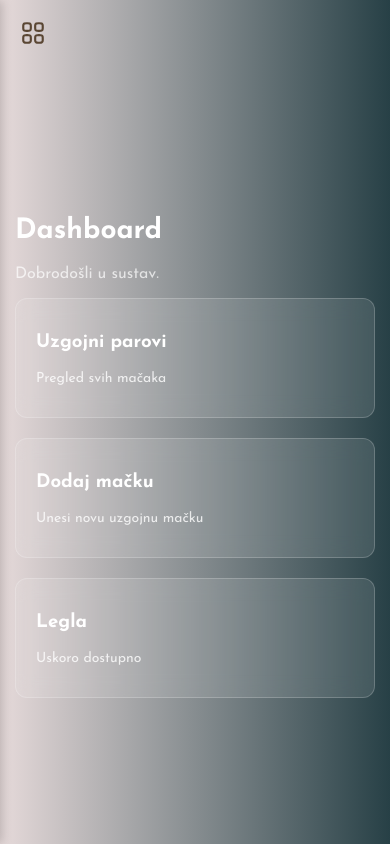
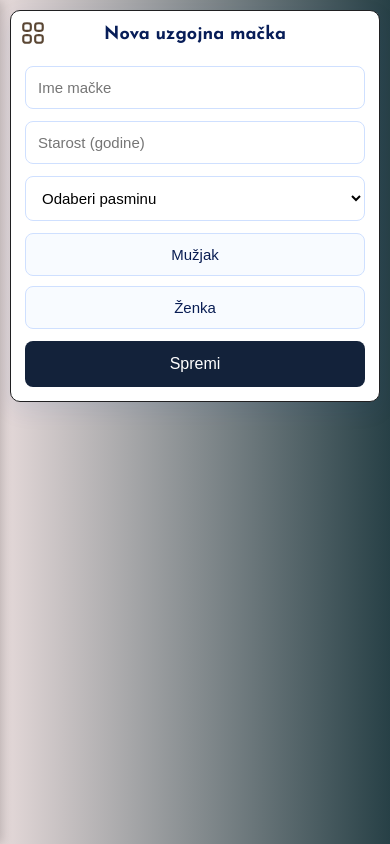
Before and after one commit to robertmarkovic710/catterymanager, a React (Vite) app: page /addCat in a window 390 px wide. Before the commit this address led to /home. Built offline with nearby package versions, Linux system fonts and the light colour scheme; sample sign-in values are in the browser's storage.

Commit message:
home route updated

```diff
--- a/src/components/forms/newCatForm/NewCatForm.css
+++ b/src/components/forms/newCatForm/NewCatForm.css
@@ -97,3 +97,60 @@
 .submit-btn:hover {
   background: #0e3192;
 }
+
+@media (max-width: 768px) {
+  .form-page {
+    padding: 10px;
+    align-items: flex-start;
+  }
+
+  .form-card {
+    max-width: 100%;
+    padding: 18px;
+    border-radius: 10px;
+  }
+
+  .form-card h2 {
+    font-size: 20px;
+  }
+
+  .form-card input,
+  .form-card select {
+    padding: 14px;
+    font-size: 16px;
+  }
+
+  .gender-toggle button {
+    padding: 12px;
+    font-size: 15px;
+  }
+
+  .submit-btn {
+    padding: 14px;
+    font-size: 16px;
+  }
+}
+
+@media (max-width: 480px) {
+  .form-card {
+    padding: 14px;
+  }
+
+  .form-card h2 {
+    font-size: 18px;
+  }
+
+  .form-card input,
+  .form-card select {
+    padding: 12px;
+    font-size: 15px;
+  }
+
+  .gender-toggle {
+    flex-direction: column;
+  }
+
+  .gender-toggle button {
+    width: 100%;
+  }
+}
--- a/src/components/forms/newLitterForm/NewLitterForm.css
+++ b/src/components/forms/newLitterForm/NewLitterForm.css
@@ -15,12 +15,10 @@
   width: 100%;
 }
 
-/* TITLE */
 .litter-form h2 {
   margin-bottom: 20px;
 }
 
-/* FORM GROUP */
 .form-group {
   display: flex;
   flex-direction: column;
@@ -29,7 +27,6 @@
   margin-bottom: 16px;
 }
 
-/* LABEL */
 .form-group label {
   font-size: 13px;
   text-transform: uppercase;
@@ -37,7 +34,6 @@
   color: rgba(255,255,255,0.7);
 }
 
-/* INPUTI */
 .litter-form input,
 .litter-form select,
 .litter-form textarea {
@@ -51,19 +47,16 @@
   color: white;
 }
 
-/* TEXTAREA */
 .litter-form textarea {
   min-height: 90px;
   resize: none;
 }
 
-/* PLACEHOLDER */
 .litter-form input::placeholder,
 .litter-form textarea::placeholder {
   color: rgba(255,255,255,0.6);
 }
 
-/* DROPDOWN FIX */
 .litter-form select {
   color: black;
 }
@@ -71,3 +64,56 @@
 .litter-form option {
   color: black;
 }
+
+@media (max-width: 768px) {
+  .litter-form {
+    padding: 16px;
+    border-radius: 0;
+    margin-top: 10px;
+  }
+
+  .litter-form h2 {
+    font-size: 20px;
+    margin-bottom: 16px;
+  }
+
+  .form-group {
+    margin-bottom: 14px;
+  }
+
+  .form-group label {
+    font-size: 12px;
+  }
+
+  .litter-form input,
+  .litter-form select,
+  .litter-form textarea {
+    padding: 14px;
+    font-size: 16px;
+  }
+
+  .litter-form textarea {
+    min-height: 110px;
+  }
+}
+
+@media (max-width: 480px) {
+  .litter-form {
+    padding: 12px;
+  }
+
+  .litter-form h2 {
+    font-size: 18px;
+  }
+
+  .litter-form input,
+  .litter-form select,
+  .litter-form textarea {
+    padding: 12px;
+    font-size: 15px;
+  }
+
+  .litter-form textarea {
+    min-height: 100px;
+  }
+}
--- a/src/components/router/AppRouter.jsx
+++ b/src/components/router/AppRouter.jsx
@@ -34,7 +34,7 @@ function AppRouter({ cats, setCats, addCat, deleteCat, addLitter, toggleMenu })
         }
       />
       <Route
-        path="/add"
+        path="/addCat"
         element={
           user ? <CatForm addCat={addCat} /> : <Navigate to="/login" />
         }
--- a/src/pages/home/Home.jsx
+++ b/src/pages/home/Home.jsx
@@ -21,12 +21,12 @@ function Home({ toggleMenu }) {
                         <p>Pregled svih mačaka</p>
                     </div>
 
-                    <div className="card" onClick={() => navigate("/add")}>
+                    <div className="card" onClick={() => navigate("/addCat")}>
                         <h3>Dodaj mačku</h3>
                         <p>Unesi novu uzgojnu mačku</p>
                     </div>
 
-                    <div className="card">
+                    <div className="card" onClick={() => navigate("/litters")}>
                         <h3>Legla</h3>
                         <p>Uskoro dostupno</p>
                     </div>
```
Also changed, not shown: src/components/forms/editCatForm/EditCatForm.css (+42 -6 lines), src/pages/catDetails/CatDetails.css (+0 -9 lines), src/pages/litters/Litters.css (+0 -8 lines), src/pages/login/Login.css (+0 -8 lines).
